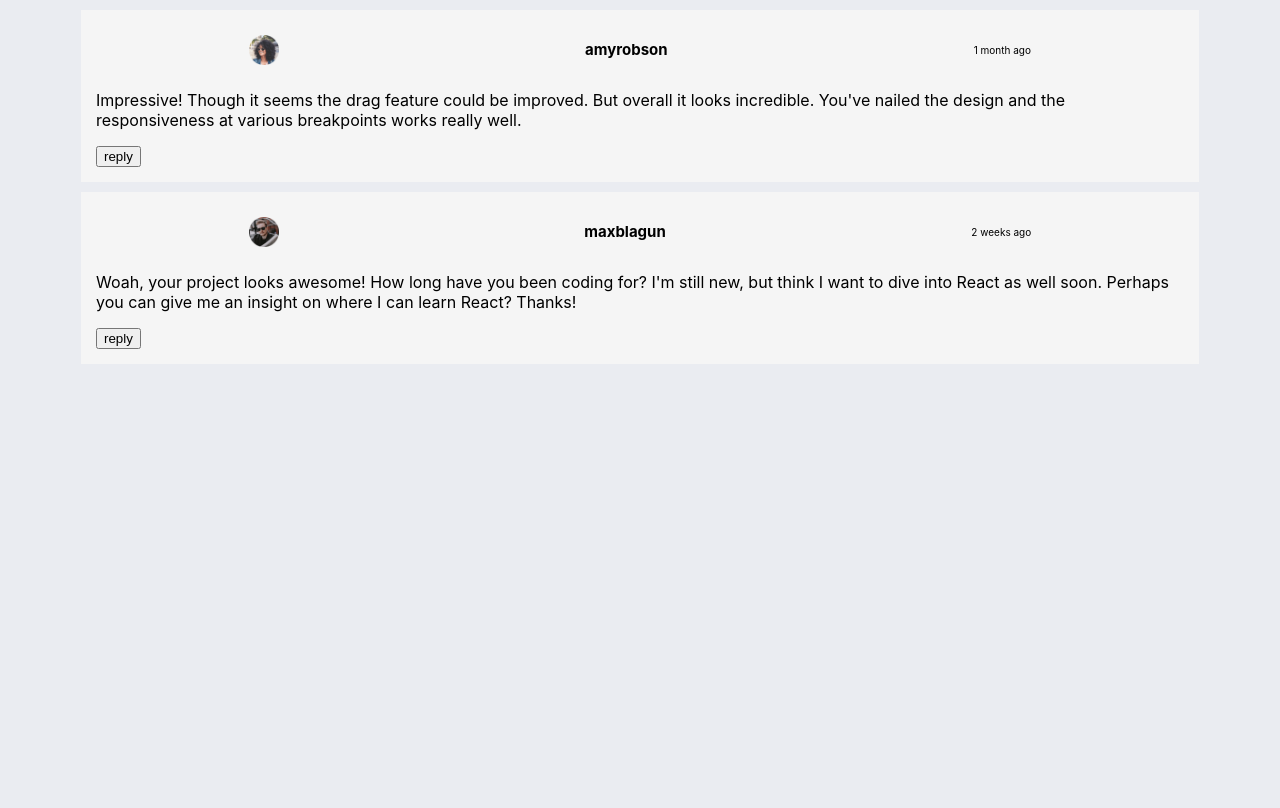
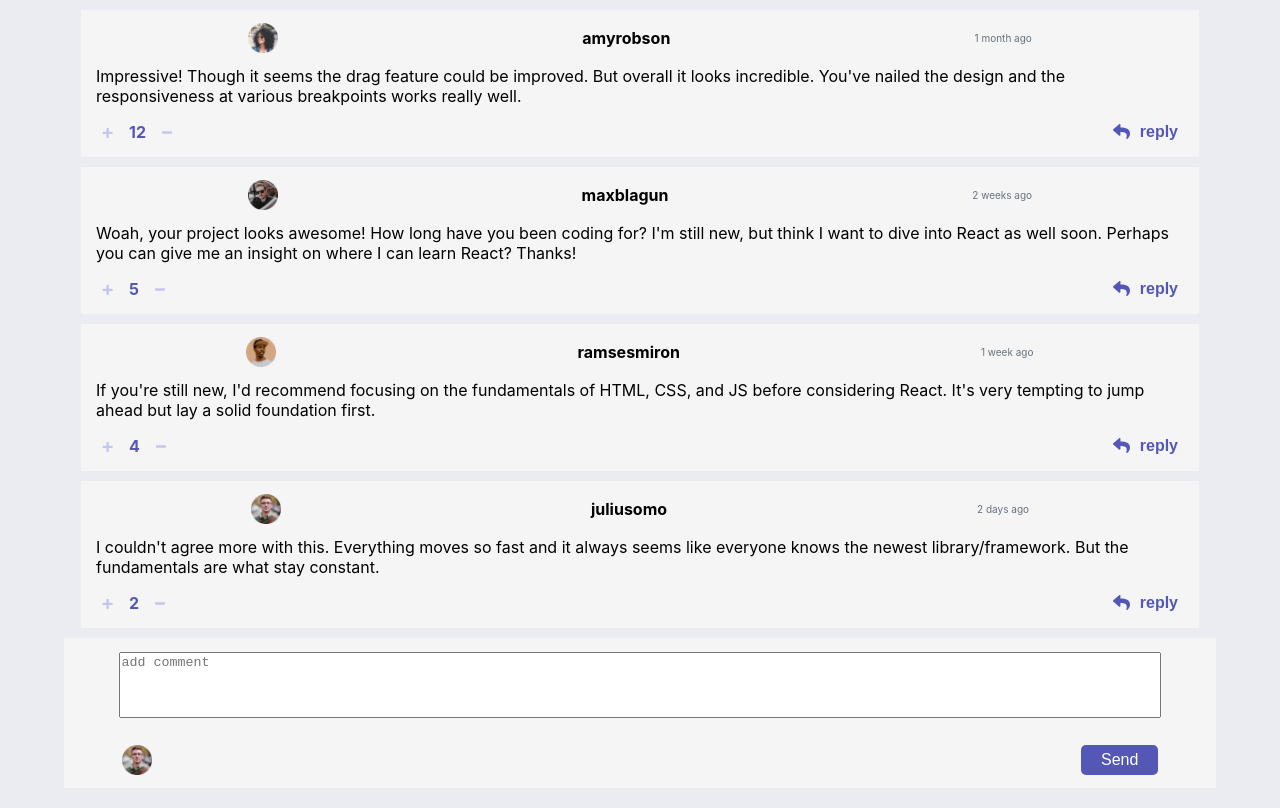
Before and after one commit to Joel-Hendrix1021/interactive-comments, a React (Create React App) app: page / in a window 1280 px wide. Built offline with nearby package versions, Linux system fonts and the light colour scheme.

Commit message:
add replies and section add coment

```diff
--- a/src/App.js
+++ b/src/App.js
@@ -1,7 +1,8 @@
 /* eslint-disable no-unused-vars */
 import { useState } from "react";
 import "./App.css";
-import Comment from "./components/coment/Comment";
+import AddCmts from "./components/AddComts/AddCmts";
+import CardComent from "./components/CardComent/CardComent";
 
 import data from "./data.json";
 
@@ -10,7 +11,8 @@ function App () {
     console.log(comts);
     return (
         <div className="App">
-            {comts.comments.map(item => <Comment key={item.id} comment={item}/>)}
+            {comts.comments.map(item => <CardComent key={item.id} comment={item}/>)}
+            <AddCmts user={comts.currentUser}/>
         </div>
     );
 }
--- /dev/null
+++ b/src/components/AddComts/AddCmts.js
@@ -0,0 +1,17 @@
+import { AddFooterCmts, BtnSend, ComTextArea, TextArea } from ".";
+import { Img } from "../comentHeader";
+
+const AddCmts = ({ user }) => {
+    console.log(user);
+    return (
+        <ComTextArea>
+            <TextArea name="comment" id="comment" placeholder="add comment"></TextArea>
+            <AddFooterCmts>
+                <Img src={user.image.png} alt="" />
+                <BtnSend >Send</BtnSend>
+            </AddFooterCmts>
+        </ComTextArea>
+    );
+};
+
+export default AddCmts;
--- /dev/null
+++ b/src/components/AddComts/index.js
@@ -0,0 +1,39 @@
+/* eslint-disable camelcase */
+import styled from "styled-components";
+import { moderate_blue } from "../color";
+
+export const ComTextArea = styled.div`
+    display: flex;
+    align-items: center;
+    flex-direction: column;
+    justify-content: space-around;
+    margin: auto;
+    height: 15rem;
+    margin-bottom: 2rem;
+    background: #f5f5f5;
+    width: 90%;
+`;
+
+export const AddFooterCmts = styled.div`
+    display: flex;
+    align-items: center;
+    justify-content: space-between;
+
+    width: 90%;
+`;
+
+export const TextArea = styled.textarea`
+    width: 90%;
+    height: 6rem;
+    resize: none;
+`;
+
+export const BtnSend = styled.button`
+    background: ${moderate_blue};
+    color: white;
+    padding: 0.6rem 2rem;
+    border-radius: 0.5rem;
+    font-size: 1.6rem;
+    border:none;
+    outline: none;
+`;
--- /dev/null
+++ b/src/components/CardComent/CardComent.js
@@ -0,0 +1,21 @@
+import Comment from "../coment/Comment";
+
+const CardComent = ({ comment }) => {
+    console.log(comment.replies);
+    return (
+        <>
+            <Comment comment={comment}/>
+            {
+                comment.replies.map(item => {
+                    return (
+                        <div key={item.id} className="thread">
+                            <Comment comment={item}/>
+                        </div>
+                    );
+                })
+            }
+        </>
+    );
+};
+
+export default CardComent;
--- a/src/components/color/index.js
+++ b/src/components/color/index.js
@@ -1,12 +1,12 @@
+/* eslint-disable camelcase */
 /* eslint-disable no-unused-vars */
 
-// const moderate_blue = "hsl(238, 40%, 52%)";
-// const soft_red = "hsl(358, 79%, 66%)";
-// const light_grayish_blue = "hsl(239, 57%, 85%)";
-// const pale_red = "hsl(357, 100%, 86%)";
-
-// const dark_blue = "hsl(212, 24%, 26%)";
-// const grayish_blue = "hsl(211, 10%, 45%)";
-// const light_gray = "hsl(223, 19%, 93%)";
-// const very_light_gray = "hsl(228, 33%, 97%)";
-// const white = "hsl(0, 0%, 100%)";
+export const moderate_blue = "hsl(238, 40%, 52%)";
+export const soft_red = "hsl(358, 79%, 66%)";
+export const light_grayish_blue = "hsl(239, 57%, 85%)";
+export const pale_red = "hsl(357, 100%, 86%)";
+export const dark_blue = "hsl(212, 24%, 26%)";
+export const grayish_blue = "hsl(211, 10%, 45%)";
+export const light_gray = "hsl(223, 19%, 93%)";
+export const very_light_gray = "hsl(228, 33%, 97%)";
+export const white = "hsl(0, 0%, 100%)";
--- a/src/components/coment/Comment.js
+++ b/src/components/coment/Comment.js
@@ -1,5 +1,5 @@
 import CommentHeader from "../comentHeader/CommentHeader.js";
-import { CommentStyle, P } from "./index.js";
+import { BtnCount, BtnCounts, ButtonReply, CommentStyle, ContainerButton, ImgReply, P, Span } from "./index.js";
 
 const Comment = ({ comment }) => {
     return (
@@ -8,9 +8,14 @@ const Comment = ({ comment }) => {
             <div>
                 <P>{comment.content}</P>
             </div>
-            <div className="commet-button">
-                <button>reply</button>
-            </div>
+            <ContainerButton>
+                <BtnCounts>
+                    <BtnCount><img src="./images/icon-plus.svg" alt="" /></BtnCount>
+                    <Span>{comment.score}</Span>
+                    <BtnCount><img src="./images/icon-minus.svg" alt="" /></BtnCount>
+                </BtnCounts>
+                <ButtonReply><ImgReply src="./images/icon-reply.svg"/>reply</ButtonReply>
+            </ContainerButton>
         </CommentStyle>
     );
 };
--- a/src/components/coment/index.js
+++ b/src/components/coment/index.js
@@ -1,4 +1,6 @@
+/* eslint-disable camelcase */
 import styled from "styled-components";
+import { moderate_blue } from "../color";
 
 export const CommentStyle = styled.div`
     width: 85%;
@@ -10,3 +12,46 @@ export const CommentStyle = styled.div`
 export const P = styled.p`
   font-size: 1.6rem;
 `;
+
+export const ButtonReply = styled.button`
+  background: none;
+  outline : none;
+  border: none;
+  display: flex;
+  align-items: center;
+  font-size: 1.6rem;
+  font-weight: bold;
+  color: ${moderate_blue};
+
+`;
+export const ImgReply = styled.img`
+  width: 1.7rem;
+  padding: 0 1rem;
+`;
+
+export const ContainerButton = styled.div`
+  display: flex;
+  justify-content: space-between;
+`;
+
+export const BtnCounts = styled.div`
+  display: flex;
+  align-items: center;
+`;
+
+export const BtnCount = styled.button`
+  background: none;
+  outline: none;
+  border: none;
+  font-size: 1.6rem;
+  display: flex;
+  align-items: center;
+
+`;
+
+export const Span = styled.span`
+  padding: 0 1rem;
+  font-size: 1.6rem;
+  color: ${moderate_blue};
+  font-weight: bold;
+`;
--- a/src/components/comentHeader/index.js
+++ b/src/components/comentHeader/index.js
@@ -1,3 +1,4 @@
+/* eslint-disable camelcase */
 import styled from "styled-components";
 
 export const Img = styled.img`
@@ -6,15 +7,18 @@ export const Img = styled.img`
 `;
 
 export const Time = styled.p`
-  background: var(-grayish-blue);
+  color: hsl(211, 10%, 45%);
+
 `;
 
 export const HeaderComts = styled.div`
     display: flex;
     justify-content:space-around;
     align-items: center;
+    height: 2.5rem;
 `;
 export const TextUser = styled.p`
-    font-size: 1.5rem;
+    font-size: 1.6rem;
     font-weight: bold;
+
 `;
--- a/src/index.css
+++ b/src/index.css
@@ -1,15 +1,14 @@
 :root {
-  /* primary */
-  -moderate-blue: hsl(238, 40%, 52%);
-  -soft-red: hsl(358, 79%, 66%);
-  -light-grayish-blue: hsl(239, 57%, 85%);
-  -pale-red: hsl(357, 100%, 86%);
+  Darkblue: #324152;
+  GrayishBlue: hsl(211, 10%, 45%);
+  Lightgray: hsl(223, 19%, 93%);
+  Verylighgray: hsl(228, 33%, 97%);
+  White: hsl(0, 0%, 100%);
 
-  -dark-blue: hsl(212, 24%, 26%);
-  -grayish-blue: hsl(211, 10%, 45%);
-  -light-gray: hsl(223, 19%, 93%);
-  -very-light-gray: hsl(228, 33%, 97%);
-  -white: hsl(0, 0%, 100%);
+  Moderatblue: hsl(238, 40%, 52%);
+SoftRed: hsl(358, 79%, 66%);
+Lightgrayishblue: hsl(239, 57%, 85%);
+Palered: hsl(357, 100%, 86%)
 }
 
 body {
```
